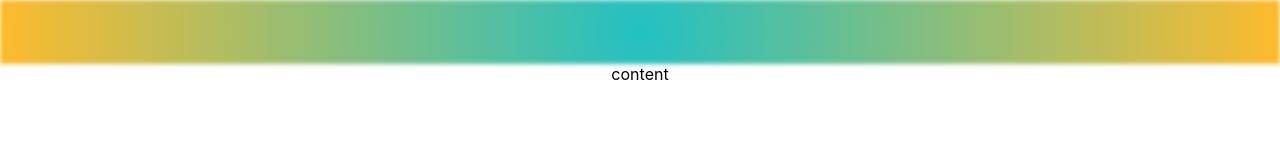
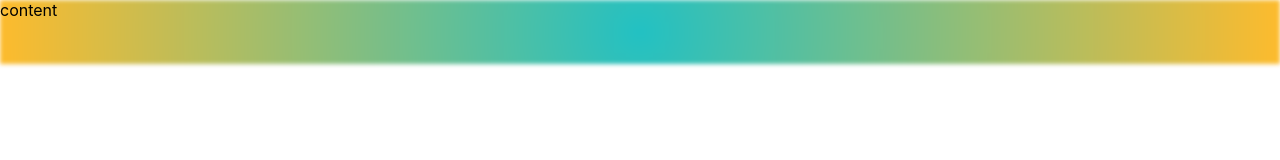
Before and after one commit to X-itachi-X/Naive-Maps, a React (Create React App) app: page / in a window 1280 px wide. Shown: the top 160 px of the page. Built offline with nearby package versions, Linux system fonts and the light colour scheme.

Commit message:
Oct 12, 2023, 7:50 AM

```diff
--- a/src/App.css
+++ b/src/App.css
@@ -25,6 +25,10 @@
   color: white;
   filter:blur(2px)
 }
+.header-content {
+  position: fixed;
+  top: 0;
+}
 
 .App-link {
   color: #61dafb;
```
